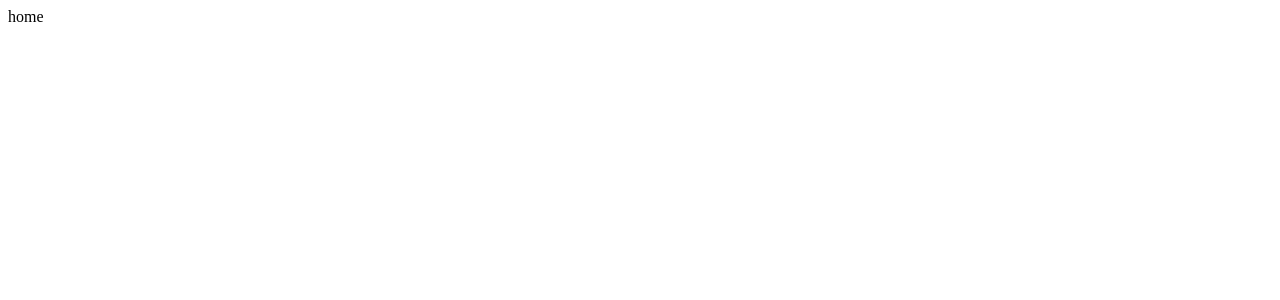
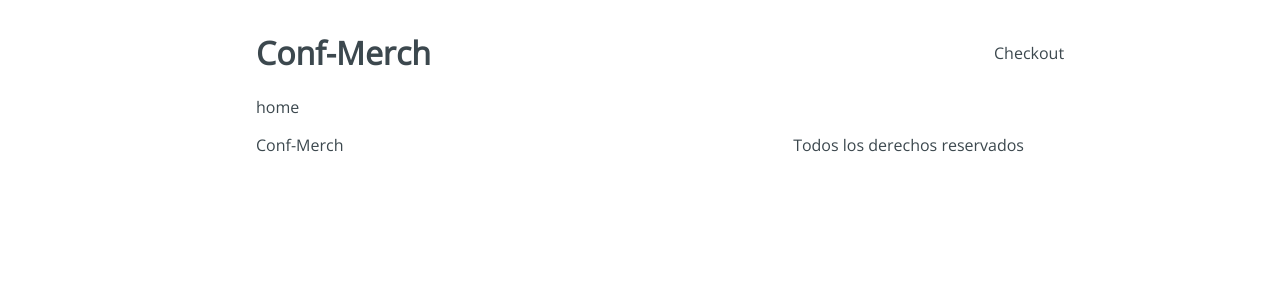
Before and after one commit to Carlos-Angel/conf-merch, a React app: page / in a window 1280 px wide. Shown: the top 300 px of the page. Built offline with nearby package versions, Linux system fonts and the light colour scheme.

Commit message:
feat: maquetación del Layout

```diff
--- /dev/null
+++ b/src/components/Footer.jsx
@@ -0,0 +1,12 @@
+import React from 'react';
+
+import '../styles/components/Footer.css';
+
+export default function Footer() {
+  return (
+    <div className="Footer">
+      <p className="Footer-title">Conf-Merch</p>
+      <p className="Footer-copy">Todos los derechos reservados</p>
+    </div>
+  );
+}
--- /dev/null
+++ b/src/components/Header.jsx
@@ -0,0 +1,12 @@
+import React from 'react';
+
+import '../styles/components/Header.css';
+
+export default function Header() {
+  return (
+    <div className="Header">
+      <h1 className="Header-title">Conf-Merch</h1>
+      <div className="Header-checkout">Checkout</div>
+    </div>
+  );
+}
--- /dev/null
+++ b/src/components/Layout.jsx
@@ -0,0 +1,15 @@
+import React from 'react';
+
+import Header from './Header';
+import Footer from './Footer';
+import '../styles/components/Layout.css';
+
+export default function Layout({ children }) {
+  return (
+    <div className="Main">
+      <Header />
+      {children}
+      <Footer />
+    </div>
+  );
+}
--- a/src/routes/App.jsx
+++ b/src/routes/App.jsx
@@ -9,10 +9,12 @@
   Success,
   NotFound,
 } from '../containers';
+import Layout from '../components/Layout';
 
 export default function App() {
   return (
     <BrowserRouter>
+      <Layout>
         <Switch>
           <Route exact path="/" component={Home} />
           <Route exact path="/checkout" component={Checkout} />
@@ -22,6 +24,7 @@
 
           <Route component={NotFound} />
         </Switch>
+      </Layout>
     </BrowserRouter>
   );
 }
```
Also changed, not shown: src/components/App.jsx (deleted, +0 -7 lines). Lines whose indentation alone changed are shown as unchanged.
